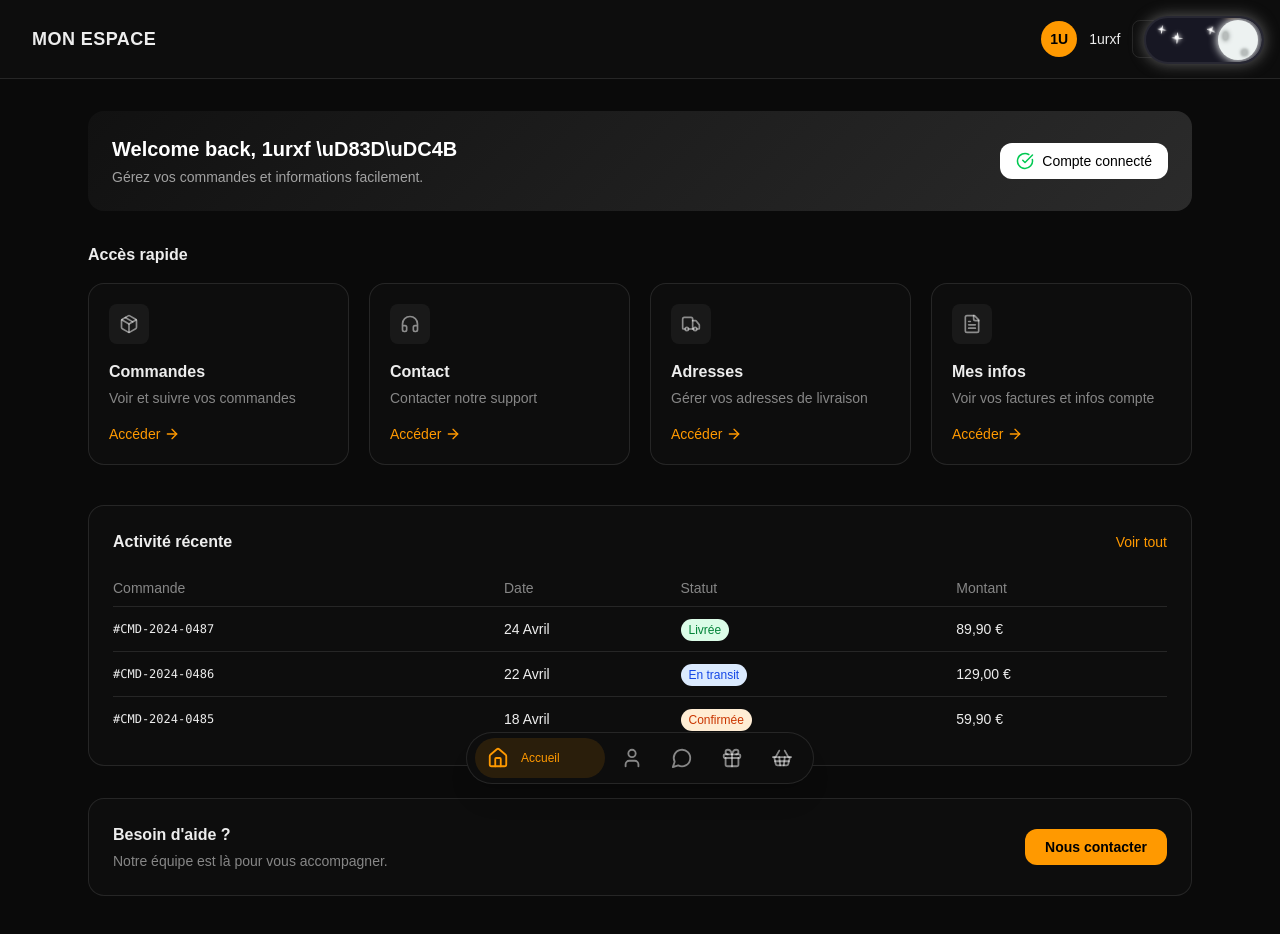
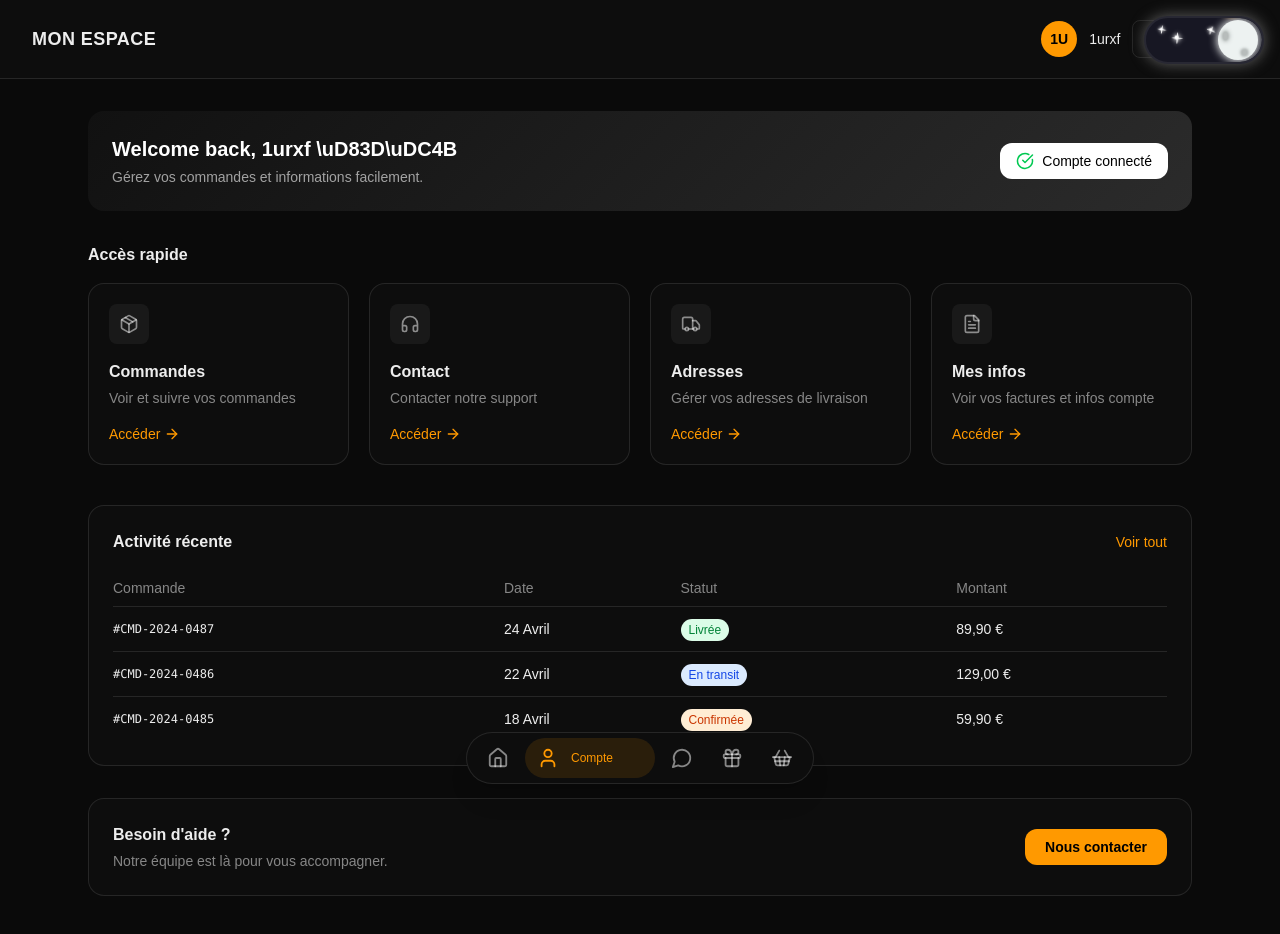
Before and after one commit to nxtex/nextjs-playground, a Next.js app: page /dashboard in a window 1280 px wide. Shown: the top 934 px of the page. Built offline with nearby package versions, Linux system fonts and the light colour scheme.

Commit message:
Update 'Compte' link to point to '/dashboard'

```diff
--- a/components/ui/bottom-nav-bar.tsx
+++ b/components/ui/bottom-nav-bar.tsx
@@ -9,7 +9,7 @@ import { cn } from "@/lib/utils";
 
 const navItems = [
   { label: "Accueil",   icon: Home,           href: "/",                                                                    external: false },
-  { label: "Compte", icon: User,    href: "/login",                                                             external: false },
+  { label: "Compte", icon: User,    href: "/dashboard",                                                             external: false },
   { label: "Contact",   icon: MessageCircle,  href: "/contact",                                                             external: false },
   { label: "Cadeaux",  icon: Gift,         href: "/payment",                                                              external: false },
   { label: "Panier", icon: ShoppingBasket,           href: "/payment",                                                               external: false },
```
